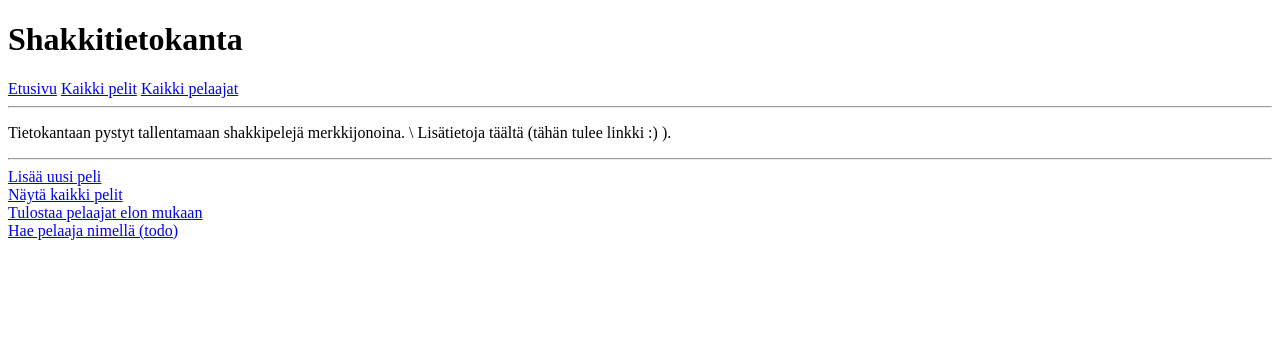
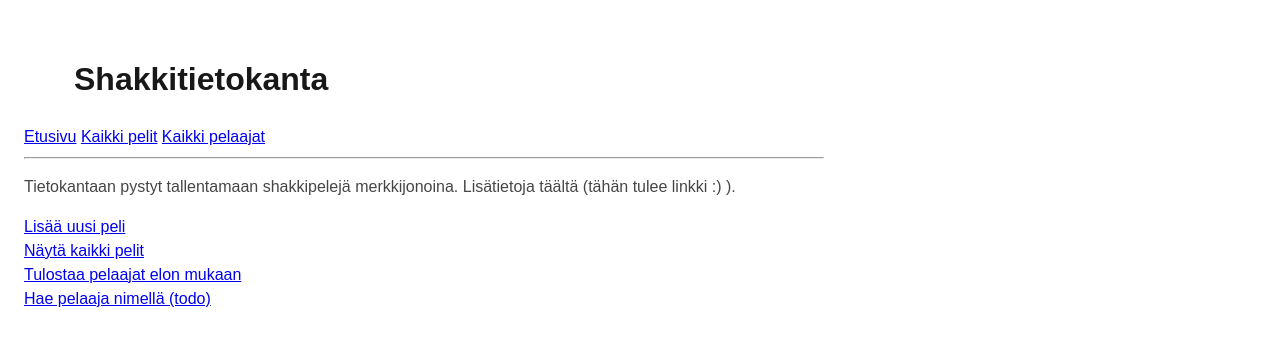
Before and after one commit to Heljae/shakki-tietokanta, a Flask app: page / in a window 1280 px wide. Shown: the top 346 px of the page. Run offline with Flask 3, Linux system fonts and the light colour scheme.

Commit message:
working on the html style

```diff
--- a/templates/game.html
+++ b/templates/game.html
@@ -1,6 +1,7 @@
 {% extends "layout.html" %}
 {% block title %}{{ players[0].name }} - {{ players[0].name }}{% endblock %}
 {% block content %}
+<body>
   Valkeilla pelannut:<br>
   Nimi: <a href="/user_info/{{ players[0].id }}">{{ players[0].name }}</a><br>
   Vahvuusluku: {{ players[0].elo }}
@@ -20,4 +21,5 @@ Peli:<br>
     <br>
     {% endfor %}
   </ul>
+</body>
 {% endblock %}
--- a/templates/index.html
+++ b/templates/index.html
@@ -1,11 +1,11 @@
 {% extends "layout.html" %}
 {% block title %}Tervetuloa käyttämään shakkitietokantaa!{% endblock %}
 {% block content %}
+<body>
   <p>
-  Tietokantaan pystyt tallentamaan shakkipelejä merkkijonoina. \
+    Tietokantaan pystyt tallentamaan shakkipelejä merkkijonoina.
     Lisätietoja täältä (tähän tulee linkki :) ).
   </p>
-<hr>
   <a href="/add_moves">Lisää uusi peli</a>
   <br>
   <a href="/print_games">Näytä kaikki pelit</a>
@@ -13,4 +13,5 @@
   <a href="/list_players">Tulostaa pelaajat elon mukaan</a>
   <br>
   <a href="/">Hae pelaaja nimellä (todo)</a>
+</body>
 {% endblock %}
--- a/templates/layout.html
+++ b/templates/layout.html
@@ -1,8 +1,13 @@
 <!doctype html>
+<html>
+  <head>
+    <link rel="stylesheet" href="style.css">
     <title>Shakkitietokanta {% block title %}{%  endblock %}</title>
-<h1>Shakkitietokanta</h1>
+  </head>
+  <h1 class="title_style">Shakkitietokanta</h1>
   <a href="/">Etusivu</a>
   <a href="/print_games">Kaikki pelit</a>
   <a href="/list_players">Kaikki pelaajat</a>
   <hr>
   {% block content %}{% endblock %}
+</html>
--- a/templates/moves.html
+++ b/templates/moves.html
@@ -1,6 +1,7 @@
 {% extends "layout.html" %}
 {% block title %}Uusi peli{% endblock %}
 {% block content %}
+<body>
   <p>
     Kirjoita siirrot ylös pgn (portable game notation) tiedostomuodossa.<br><br>
     Voit käyttää siirtojen kirjoittamiseen jotakin sovellusta, esimerkiksi<br>
@@ -10,9 +11,10 @@
   <br><br>
   Pelin siirrot:
   <br>
-<form action="/post_moves" method="post">
+  <form action="/post_moves" method="post" class="moves">
     <textarea name="moves" rows="5" cols="70"></textarea>
     <p>
     <input type="submit" value="Lähetä">
   </form>
+</body>
 {% endblock %}
--- a/templates/new.html
+++ b/templates/new.html
@@ -1,4 +1,5 @@
-<form action="/add/{{ game_id }}" method="post">
+<body>
+  <form action="/add/{{ game_id }}" method="post">
     Valkeilla pelannut pelaaja: <input type="text" name="player1">
     <p>
     Mustilla pelannut pelaaja: <input type="text" name="player2">
@@ -12,4 +13,5 @@
     Päivämäärä: <input type="text" name="date">
     <p>
     <input type="submit" value="Lähetä">
-</form>
+  </form>
+</body>
--- a/templates/print_games.html
+++ b/templates/print_games.html
@@ -1,6 +1,7 @@
 {% extends "layout.html" %}
 {% block title %}Kaikki pelit{% endblock %}
 {% block content %}
+<body>
   <ul>
     {% for id, game in games.items() %}
     <a href="/game/{{ id }}">{{ game[1][0] }} ({{ game[0].elo1 }}) -
@@ -11,4 +12,5 @@
   <form>
     <input type="button" onclick="window.location.href='/'" value="takaisin" />
   </form>
+</body>
 {% endblock %}
--- /dev/null
+++ b/templates/style.css
@@ -0,0 +1,21 @@
+body {
+    padding: 7px 5px 50px;
+    max-width: 50em;
+    font-family: Arial, Helvetica, sans-serif;
+    line-height: 1.5;
+    padding: 1em 1em;
+    color: #464646;
+}
+.title_style {
+    padding-top: 10px;
+    padding-left: 50px;
+    color: #181818;
+    font-family: Arial, Helvetica, sans-serif;
+}
+.moves {
+    padding-left: 70px;
+    max-width: 50em;
+    font-family: Arial, Helvetica, sans-serif;
+    line-height: 1;
+    color: #464646;
+}
--- a/templates/user_info.html
+++ b/templates/user_info.html
@@ -1,6 +1,7 @@
 {% extends "layout.html" %}
 {% block title %}Pelaajan tiedot{% endblock %}
 {% block content %}
+<body>
   <h2>{{ player.name }}</h2>
   Vahvuusluku: {{ player.elo }}
   <br>
@@ -16,4 +17,5 @@ todo
   <form>
     <input type="button" onclick="window.location.href='/'" value="etusivulle" />
   </form>
+</body>
 {% endblock %}
```
Also changed, not shown: templates/list_players.html (+6 -4 lines). Lines whose indentation alone changed are shown as unchanged.
